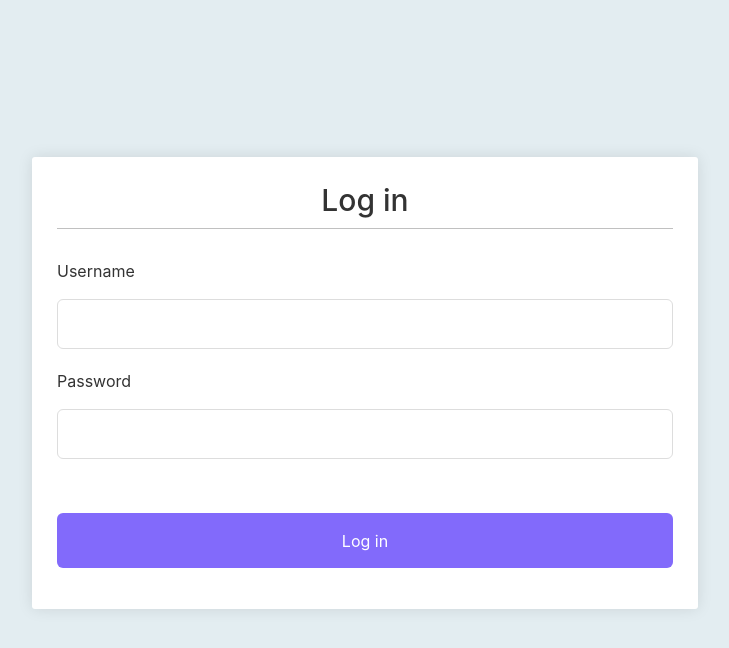
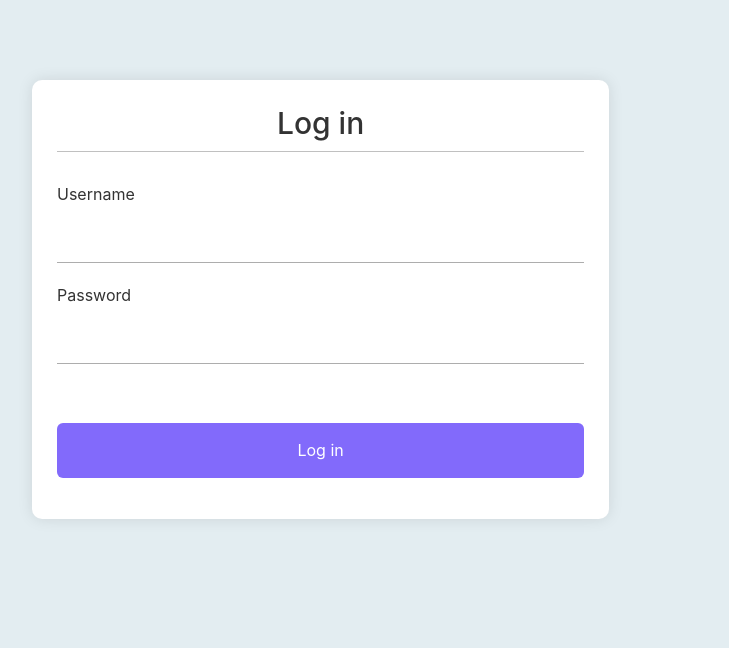
Before and after one commit to Rajan66/Blog, a Django app: page /users/login/ in a window 1280 px wide. Shown: the part 56-704 px from the top of the page, without its empty margins (275-1004 px from the left). Run offline with Django 4.2, Linux system fonts and the light colour scheme; some libraries are stand-ins or nearby versions.

Commit message:
milaerako

```diff
--- a/blog/static/css/login.css
+++ b/blog/static/css/login.css
@@ -1,18 +1,18 @@
 .main1{
-    margin-top: 12%;
+    margin-top: 5%;
     margin-left: 20%;
-    margin-right: 20%;
+    /* margin-right: 20%; */
     align-items: center;
     justify-content: center;
 }
 
 .container1{
     position: relative;
-    max-width: 70   0px;
+    max-width: 65%;
     width: 100%;
     background: #fff;
     padding: 25px;
-    border-radius: 3px;
+    border-radius: 10px;
     box-shadow: 0 0 15px rgba(0, 0, 0, 0.1);
 }
 
@@ -25,37 +25,44 @@
     border-bottom: 1px solid silver;
 }
 
-.container1 .form{
+.container1 .form-group{
     margin-top: 30px;
 }
 
-.form .input{
+.form-group .input{
+    position: relative;
+    border-bottom: 1px solid #adadad;
+    margin: 5px 0;
     width: 100%;
     margin-top: 20px;
 }
 
 .input label{
     color: #333;
+    pointer-events: none;
 }
 
-.form .input input{
+.form-group .input input{
     position: relative;
-    height: 50px;
+    height: 40px;
     width: 100%;
     outline: none;
-    font-size: 1rem;
+    font-size: 16px;
+    border: none;
+    background: none;
     color: #707070;
     margin-top: 8px;
-    border: 1px solid #ddd;
+    /* border: 1px solid #ddd; */
     border-radius: 6px;
-    padding: 0 15px;
+    padding: 0 5px;
+
 }
 
 .input input:focus{
     box-shadow: 0 1px 0 rgba(0, 0, 0, 0.1);
 }
 
-.form button{
+.form-group button{
     height: 55px;
     width: 100%;
     color: #fff;
@@ -69,6 +76,6 @@
     background-color: rgb(130, 106, 251);
 }
 
-.form button:hover{
+.form-group button:hover{
     background-color: rgb(88, 56, 250);
 }
--- a/users/templates/registration/login.html
+++ b/users/templates/registration/login.html
@@ -9,7 +9,7 @@ Login
     <div class="container1">
         <h1>Log in</h1>
         <div class="form-group">
-            <form method="post" class="form">
+            <form method="post">
                 {% csrf_token %}
                 <div class="input">
                     <label>Username</label>
```
Also changed, not shown: blog/static/css/register.css (+34 -27 lines), users/templates/registration/register.html (+18 -13 lines).
